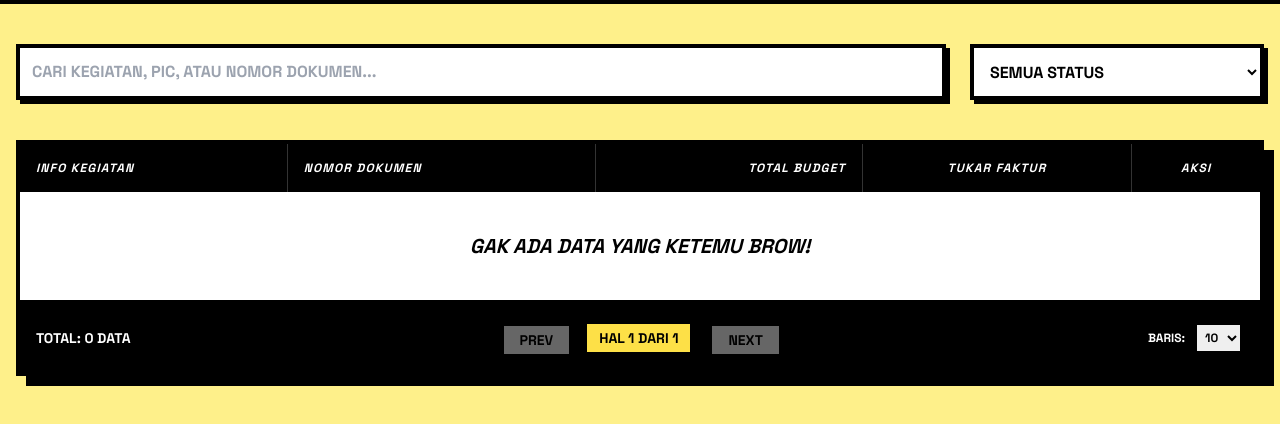
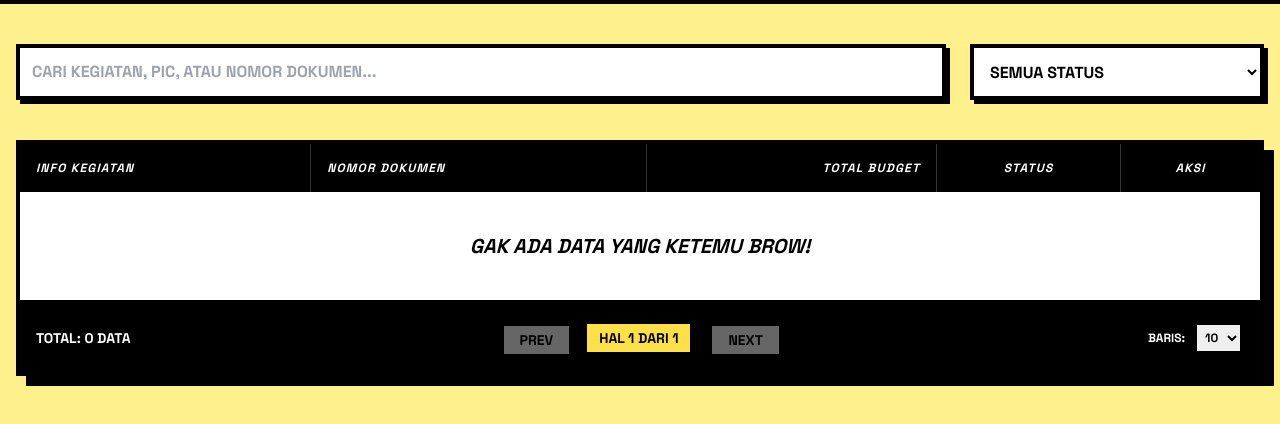
Before and after one commit to admin-hehe/monitoring-pr, a plain HTML site: page index.html in a window 1280 px wide. Shown: the part 104-528 px from the top of the page. Drawn offline with nearby package versions, Linux system fonts and the light colour scheme; no server answers.

Commit message:
Update index.html

```diff
--- a/index.html
+++ b/index.html
@@ -57,7 +57,7 @@
               <th class="p-4 border-r border-white/20">Info Kegiatan</th>
               <th class="p-4 border-r border-white/20">Nomor Dokumen</th>
               <th class="p-4 border-r border-white/20 text-right">Total Budget</th>
-              <th class="p-4 border-r border-white/20 text-center">Tukar Faktur</th>
+              <th class="p-4 border-r border-white/20 text-center">Status</th>
               <th class="p-4 text-center">Aksi</th>
             </tr>
           </thead>
@@ -191,7 +191,7 @@
             <option value="Reject">Reject</option>
           </select>
         </div>
-        <div class="flex flex-col"><label class="text-[10px] font-black uppercase">Tanggal Tukar Faktur</label><input type="date" x-model="formData.tanggal_tf" class="neo-input font-black"></div>
+        <div class="flex flex-col"><label class="text-[10px] font-black uppercase">Tanggal Transfer</label><input type="date" x-model="formData.tanggal_tf" class="neo-input font-black"></div>
 
         <div class="md:col-span-2 pt-6">
           <button type="submit" :disabled="loading" class="neo-btn w-full bg-lime-400 py-4 text-2xl font-black italic">
```
